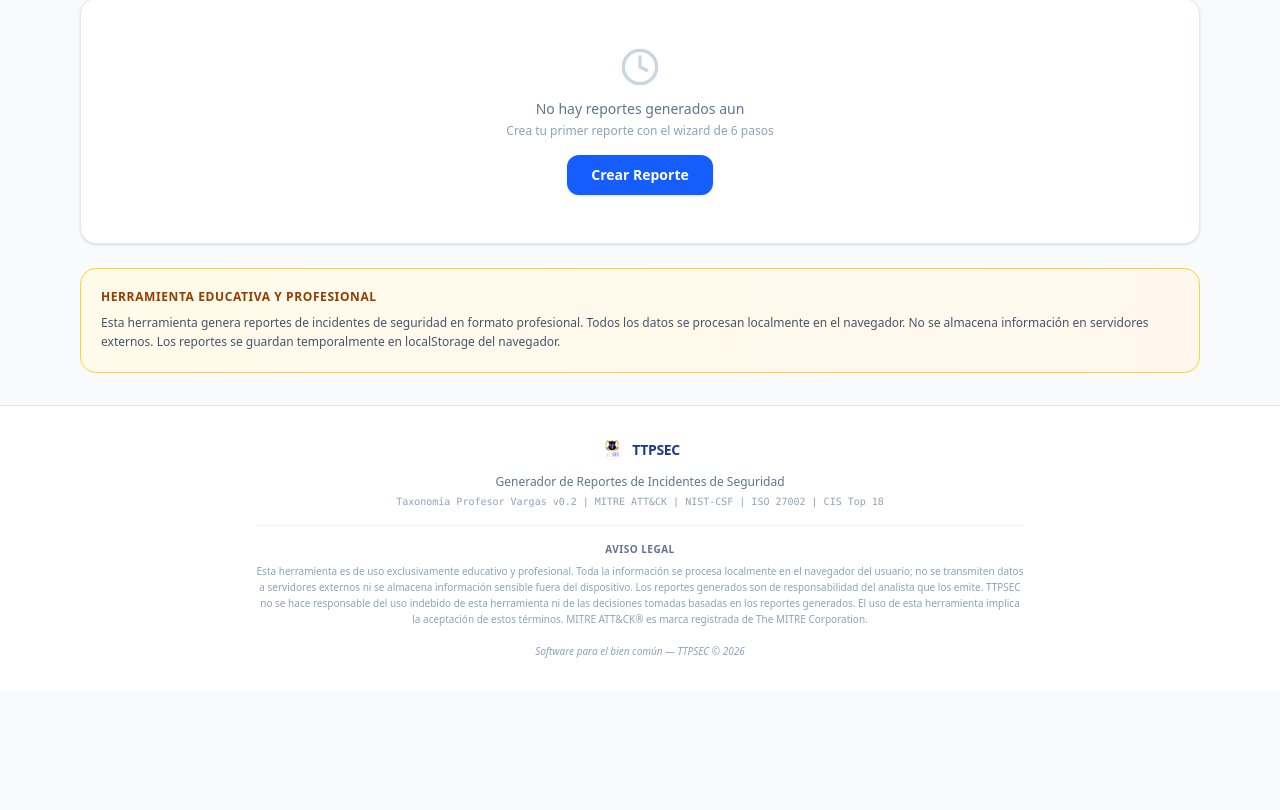
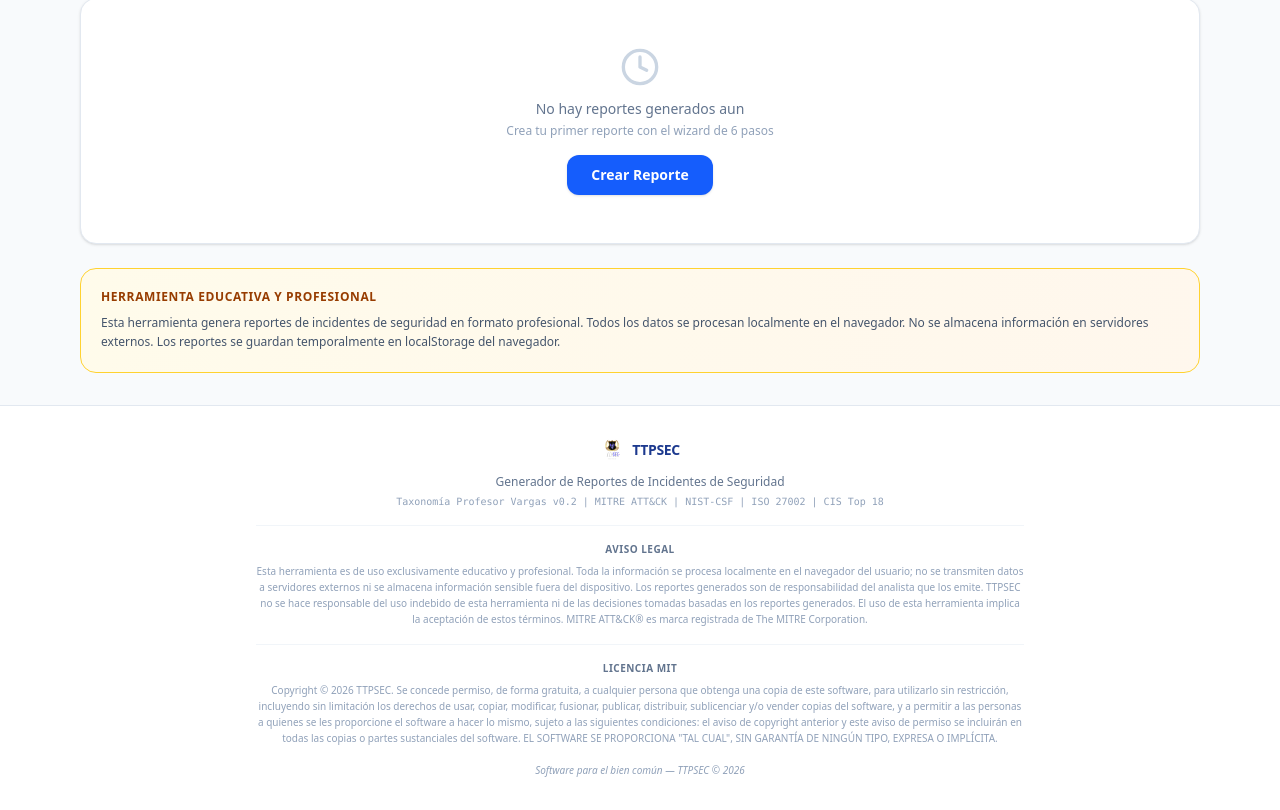
Before and after one commit to not-mickzz/incident-reports, a Next.js app: page / in a window 1280 px wide. Shown: the part 463-1273 px from the top of the page. Before the commit the page ends 1154 px from the top, so only its background shows below. Built offline with nearby package versions, Linux system fonts and the light colour scheme.

Commit message:
Add MIT license notice to footer

```diff
--- a/src/components/layout/Footer.tsx
+++ b/src/components/layout/Footer.tsx
@@ -30,6 +30,23 @@ export function Footer() {
           </p>
         </div>
 
+        {/* MIT License */}
+        <div className="border-t border-slate-100 pt-4 mt-4 max-w-3xl mx-auto">
+          <p className="text-[10px] font-bold text-slate-500 uppercase tracking-wider text-center mb-1.5">
+            Licencia MIT
+          </p>
+          <p className="text-[10px] text-slate-400 leading-relaxed text-center">
+            Copyright &copy; {new Date().getFullYear()} TTPSEC. Se concede permiso, de forma gratuita,
+            a cualquier persona que obtenga una copia de este software, para utilizarlo sin restricción,
+            incluyendo sin limitación los derechos de usar, copiar, modificar, fusionar, publicar,
+            distribuir, sublicenciar y/o vender copias del software, y a permitir a las personas a
+            quienes se les proporcione el software a hacer lo mismo, sujeto a las siguientes condiciones:
+            el aviso de copyright anterior y este aviso de permiso se incluirán en todas las copias o
+            partes sustanciales del software. EL SOFTWARE SE PROPORCIONA "TAL CUAL", SIN GARANTÍA DE
+            NINGÚN TIPO, EXPRESA O IMPLÍCITA.
+          </p>
+        </div>
+
         <p className="text-[10px] text-slate-400 italic text-center mt-4">
           Software para el bien común — TTPSEC &copy; {new Date().getFullYear()}
         </p>
```
